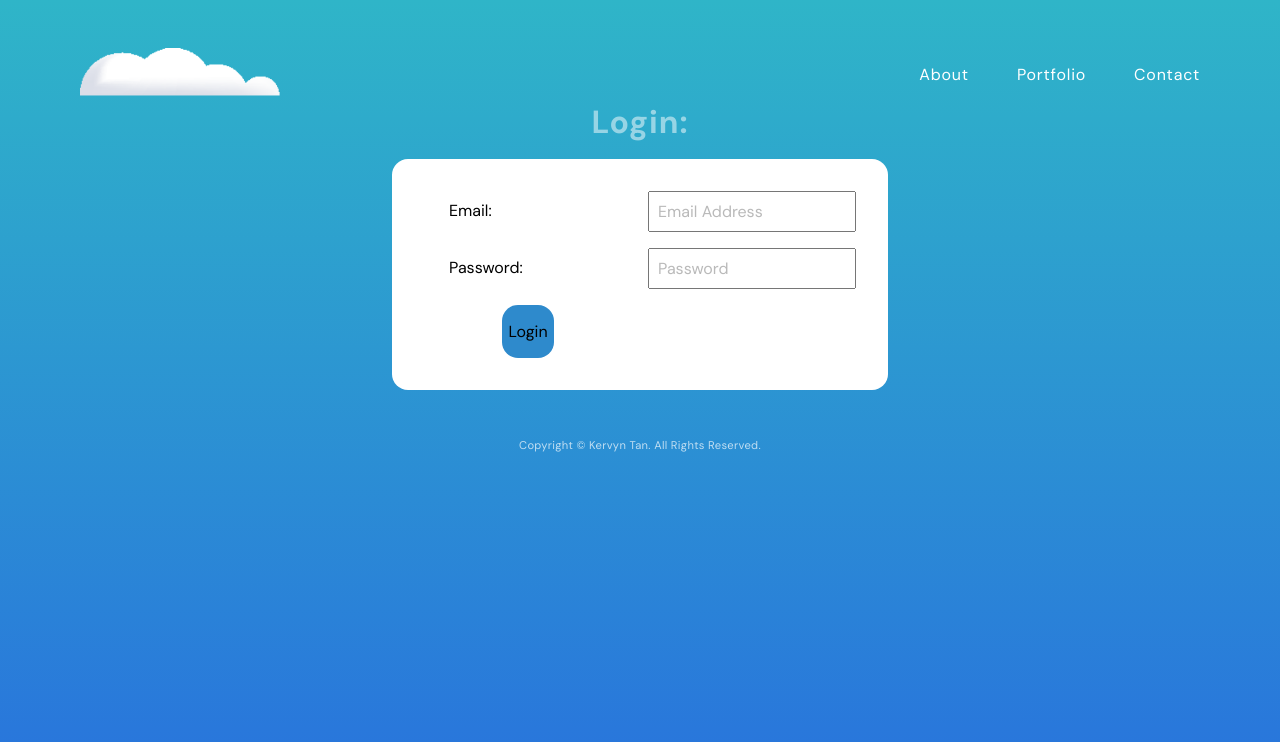
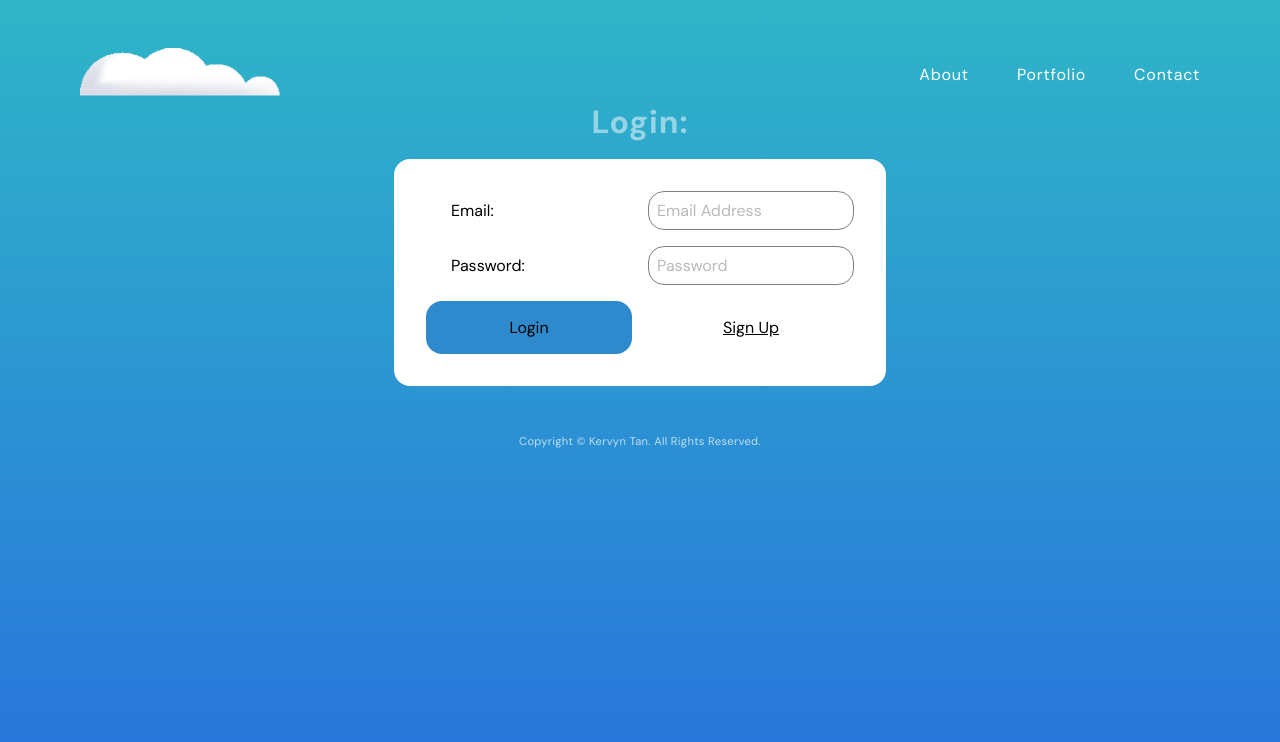
Before and after one commit to kervyntan/personal-page-react, a React (Create React App) app in the folder personal_page/: page /login in a window 1280 px wide. Shown: the top 742 px of the page. Built offline with nearby package versions, Linux system fonts and the light colour scheme.

Commit message:
added styling for Link to signup, input for login form

```diff
--- a/personal_page/src/assets/styles.css
+++ b/personal_page/src/assets/styles.css
@@ -614,10 +614,13 @@
   background : var(--clr-text);
   border-radius : 1rem;
   padding : 2rem;
+  place-items: center;
 }
 
 .login__form__input {
   padding : 0.5rem;
+  border: 0.1px solid grey;
+  border-radius : 1rem;
 }
 
 .login__form__input::placeholder {
@@ -628,10 +631,17 @@
   text-align : left;
 }
 
+.login__form a {
+  color : black;
+  text-decoration : underline;
+}
+
 .btn-login {
   background : var(--clr-primary-btn-landing);
   margin : 0 auto;
+  width : 100%;
 }
+
 /* Animation */
 
 @keyframes risingSun {
--- a/personal_page/src/components/cms/Login.jsx
+++ b/personal_page/src/components/cms/Login.jsx
@@ -1,4 +1,5 @@
 import React, { useRef, useState } from "react";
+import {Link} from "react-router-dom";
 import { db, auth } from "../../shared/firebase";
 import Button from "../../shared/Button";
 import Modal from "../../shared/Modal";
@@ -98,6 +99,9 @@
             onClickHandler={showModalComplete}
           />
         )}
+        <Link to="/signup">
+          Sign Up
+        </Link>
       </form>
     </div>
   );
```
